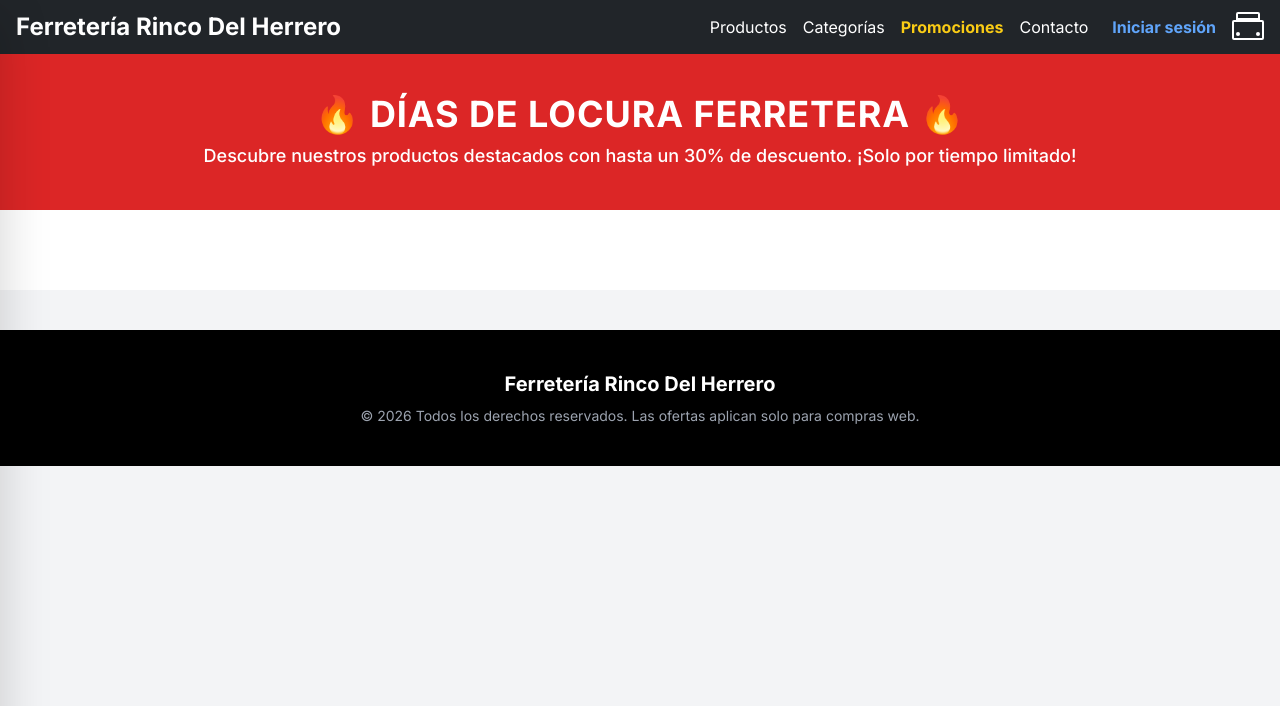
After one commit to franciscocarra/ferremas, a Django app: page /promociones/ in a window 1280 px wide. The commit adds this page. Shown: the top 706 px of the page. Run offline with Django 5.2, Linux system fonts and the light colour scheme; data that the repository does not hold is empty; some libraries are stand-ins or nearby versions.

Commit message:
promociones

```diff
--- a/core/templates/core/Usuarios.html
+++ b/core/templates/core/Usuarios.html
@@ -22,7 +22,7 @@
                 <li><a href="{% url 'productos' %}" class="hover:underline">Productos</a></li>
                 <!-- CAMBIO: botón para mostrar categorías -->
                 <li><button onclick="toggleCategorias()" class="hover:underline focus:outline-none">Categorías</button></li>
-                <li><a href="{% url 'error_producto' %}" class="hover:underline">Promociones</a></li>
+                <li><a href="{% url 'promociones' %}" class="hover:underline">Promociones</a></li>
                 <li><a href="{% url 'contacto' %}" class="hover:underline">Contacto</a></li>
                 {% if user.is_authenticated %}
                 <li class="relative">
--- a/core/templates/core/carrito.html
+++ b/core/templates/core/carrito.html
@@ -21,7 +21,7 @@
                         <li><a href="{% url 'home' %}" class="hover:underline">Inicio</a></li>
                         <li><a href="{% url 'productos' %}" class="hover:underline">Productos</a></li>
                         <li><button onclick="toggleCategorias()" class="hover:underline focus:outline-none">Categorías</button></li>
-                        <li><a href="{% url 'error_producto' %}" class="hover:underline">Promociones</a></li>
+                        <li><a href="{% url 'promociones' %}" class="hover:underline">Promociones</a></li>
                         <li><a href="{% url 'contacto' %}" class="hover:underline">Contacto</a></li>
 
                         {% if user.is_authenticated %}
--- a/core/templates/core/contacto.html
+++ b/core/templates/core/contacto.html
@@ -22,7 +22,7 @@
                 <ul class="flex space-x-4">
                     <li><a href="{% url 'productos' %}" class="hover:underline">Productos</a></li>
                     <li><button onclick="toggleCategorias()" class="hover:underline focus:outline-none">Categorías</button></li>
-                    <li><a href="{% url 'error_producto' %}" class="hover:underline">Promociones</a></li>
+                    <li><a href="{% url 'promociones' %}" class="hover:underline">Promociones</a></li>
                     <li><a href="{% url 'contacto' %}" class="hover:underline">Contacto</a></li>
                 </ul>
             </nav>
--- a/core/templates/core/error_producto.html
+++ b/core/templates/core/error_producto.html
@@ -20,7 +20,7 @@
                 <li><a href="{% url 'productos' %}" class="hover:underline">Productos</a></li>
                 <!-- CAMBIO: botón para mostrar categorías -->
                 <li><button onclick="toggleCategorias()" class="hover:underline focus:outline-none">Categorías</button></li>
-                <li><a href="{% url 'error_producto' %}" class="hover:underline">Promociones</a></li>
+                <li><a href="{% url 'promociones' %}" class="hover:underline">Promociones</a></li>
                 <li><a href="{% url 'contacto' %}" class="hover:underline">Contacto</a></li>
                 {% if user.is_authenticated %}
                             <li class="relative">
--- a/core/templates/core/herramientas.html
+++ b/core/templates/core/herramientas.html
@@ -20,7 +20,7 @@
                 <li><a href="{% url 'productos' %}" class="hover:underline">Productos</a></li>
                 <!-- CAMBIO: botón para mostrar categorías -->
                 <li><button onclick="toggleCategorias()" class="hover:underline focus:outline-none">Categorías</button></li>
-                <li><a href="{% url 'error_producto' %}" class="hover:underline">Promociones</a></li>
+                <li><a href="{% url 'promociones' %}" class="hover:underline">Promociones</a></li>
                 <li><a href="{% url 'contacto' %}" class="hover:underline">Contacto</a></li>
                 {% if user.is_authenticated %}
                             <li class="relative">
--- a/core/templates/core/home.html
+++ b/core/templates/core/home.html
@@ -23,7 +23,7 @@
                 <ul class="flex space-x-4">
                     <li><a href="{% url 'productos' %}" class="hover:underline">Productos</a></li>
                     <li><button onclick="toggleCategorias()" class="hover:underline focus:outline-none">Categorías</button></li>
-                    <li><a href="{% url 'error_producto' %}" class="hover:underline">Promociones</a></li>
+                    <li><a href="{% url 'promociones' %}" class="hover:underline">Promociones</a></li>
                     <li><a href="{% url 'contacto' %}" class="hover:underline">Contacto</a></li>
                 </ul>
             </nav>
--- a/core/templates/core/materiales.html
+++ b/core/templates/core/materiales.html
@@ -20,7 +20,7 @@
                 <li><a href="{% url 'productos' %}" class="hover:underline">Productos</a></li>
                 <!-- CAMBIO: botón para mostrar categorías -->
                 <li><button onclick="toggleCategorias()" class="hover:underline focus:outline-none">Categorías</button></li>
-                <li><a href="{% url 'error_producto' %}" class="hover:underline">Promociones</a></li>
+                <li><a href="{% url 'promociones' %}" class="hover:underline">Promociones</a></li>
                 <li><a href="{% url 'contacto' %}" class="hover:underline">Contacto</a></li>
                 {% if user.is_authenticated %}
                 <li class="relative">
--- a/core/templates/core/pintura.html
+++ b/core/templates/core/pintura.html
@@ -20,7 +20,7 @@
                 <li><a href="{% url 'productos' %}" class="hover:underline">Productos</a></li>
                 <!-- CAMBIO: botón para mostrar categorías -->
                 <li><button onclick="toggleCategorias()" class="hover:underline focus:outline-none">Categorías</button></li>
-                <li><a href="{% url 'error_producto' %}" class="hover:underline">Promociones</a></li>
+                <li><a href="{% url 'promociones' %}" class="hover:underline">Promociones</a></li>
                 <li><a href="{% url 'contacto' %}" class="hover:underline">Contacto</a></li>
                 {% if user.is_authenticated %}
                 <li class="relative">
--- a/core/templates/core/productos.html
+++ b/core/templates/core/productos.html
@@ -22,7 +22,7 @@
                 <ul class="flex space-x-4">
                     <li><a href="{% url 'productos' %}" class="hover:underline">Productos</a></li>
                     <li><button onclick="toggleCategorias()" class="hover:underline focus:outline-none">Categorías</button></li>
-                    <li><a href="{% url 'error_producto' %}" class="hover:underline">Promociones</a></li>
+                    <li><a href="{% url 'promociones' %}" class="hover:underline">Promociones</a></li>
                     <li><a href="{% url 'contacto' %}" class="hover:underline">Contacto</a></li>
                 </ul>
             </nav>
--- /dev/null
+++ b/core/templates/core/promociones.html
@@ -0,0 +1,190 @@
+<!DOCTYPE html>
+<html lang="es">
+{% load static %}
+<head>
+    <meta charset="UTF-8">
+    <meta name="viewport" content="width=device-width, initial-scale=1.0">
+    <title>Ferretería Rinco Del Herrero - Promociones</title>
+    <script src="https://cdn.tailwindcss.com"></script>
+    <link href="https://cdn.jsdelivr.net/npm/bootstrap@5.3.0-alpha1/dist/css/bootstrap.min.css" rel="stylesheet">
+    <link href="https://fonts.googleapis.com/css2?family=Inter:wght@400;500;600;700&display=swap" rel="stylesheet">
+    <link rel="stylesheet" href="https://cdn.jsdelivr.net/npm/bootstrap-icons@1.10.5/font/bootstrap-icons.css">
+    <link rel="stylesheet" href="{% static 'core/css/productos.css' %}">
+</head>
+<body class="bg-gray-100 text-gray-900">
+    <header class="bg-dark text-white py-2">
+        <div class="container mx-auto flex justify-between items-center">
+            <h1 class="text-2xl font-bold"><a href="{% url 'home' %}">Ferretería Rinco Del Herrero</a></h1>
+            <div class="flex items-center">
+                <nav class="mr-6">
+                    <ul class="flex space-x-4">
+                        <li><a href="{% url 'productos' %}" class="hover:underline">Productos</a></li>
+                        <li><button onclick="toggleCategorias()" class="hover:underline focus:outline-none">Categorías</button></li>
+                        <li><a href="{% url 'promociones' %}" class="hover:underline font-bold text-yellow-400">Promociones</a></li>
+                        <li><a href="{% url 'contacto' %}" class="hover:underline">Contacto</a></li>
+                    </ul>
+                </nav>
+                <div class="flex items-center space-x-4">
+                    <div id="nav-auth-container" class="relative flex items-center">
+                        <div id="nav-login-container">
+                            <a href="{% url 'iniciar_session' %}" class="hover:underline font-bold text-blue-400">Iniciar sesión</a>
+                        </div>
+                        <div id="nav-user-container" class="relative hidden">
+                            <button id="user-menu-button" type="button" class="flex items-center text-white focus:outline-none">
+                                <i class="bi bi-person-circle mr-2"></i>
+                                <span id="nav-user-name" class="font-bold">Usuario</span>
+                                <svg class="w-4 h-4 ml-1" fill="none" stroke="currentColor" viewBox="0 0 24 24"><path stroke-linecap="round" stroke-linejoin="round" stroke-width="2" d="M19 9l-7 7-7-7"></path></svg>
+                            </button>
+                            <div id="user-menu-dropdown" class="absolute right-0 mt-2 w-48 bg-white rounded-md shadow-lg py-1 z-50 hidden">
+                                <button id="nav-logout-btn" class="block w-full text-left px-4 py-2 text-sm text-red-600 font-bold hover:bg-gray-100">Cerrar Sesión</button>
+                            </div>
+                        </div>
+                    </div>
+                    <div>
+                        <a href="{% url 'carrito' %}" class="relative inline-block w-8 h-8">
+                            <div class="absolute bottom-0 left-0 w-8 h-5 border-2 border-white rounded-sm"></div>
+                            <div class="absolute bottom-5 left-1 w-6 h-2 border-2 border-white border-b-0 rounded-t-sm"></div>
+                            <div class="absolute bottom-1 left-1 w-1 h-1 bg-white rounded-full"></div>
+                            <div class="absolute bottom-1 right-1 w-1 h-1 bg-white rounded-full"></div>
+                            {% if cart_item_count > 0 %}
+                            <span class="absolute -top-2 -right-2 flex items-center justify-center w-5 h-5 text-xs font-bold text-white bg-red-600 rounded-full">{{ cart_item_count }}</span>
+                            {% endif %}
+                        </a>
+                    </div>
+                </div>
+            </div>
+        </div>
+    </header>
+
+    <div id="categoriasSidebar" class="fixed top-0 left-0 w-80 h-full bg-white shadow-lg z-50 transform -translate-x-full transition-transform duration-300 ease-in-out overflow-y-auto">
+        <div class="flex items-center justify-between px-4 py-3 border-b">
+            <h2 class="text-lg font-bold text-gray-800">Categorías</h2>
+            <button onclick="toggleCategorias()" class="text-xl font-bold text-gray-600 hover:text-black">&times;</button>
+        </div>
+        <ul class="p-4 space-y-2 text-gray-700">
+            <a href="{% url 'productos' %}?categoria=aseo"><li class="hover:bg-gray-100 p-2 rounded cursor-pointer">Aseo Industrial</li></a>
+            <a href="{% url 'productos' %}?categoria=seguridad"><li class="hover:bg-gray-100 p-2 rounded cursor-pointer">Ropa de Seguridad</li></a>
+            <a href="{% url 'productos' %}?categoria=cemento"><li class="hover:bg-gray-100 p-2 rounded cursor-pointer">Materiales de Construcción</li></a>
+            <a href="{% url 'productos' %}?categoria=herramienta"><li class="hover:bg-gray-100 p-2 rounded cursor-pointer">Máquinas y Herramientas</li></a>
+            <a href="{% url 'productos' %}?categoria=fijacion"><li class="hover:bg-gray-100 p-2 rounded cursor-pointer">Fijaciones</li></a>
+            <a href="{% url 'productos' %}?categoria=pintura"><li class="hover:bg-gray-100 p-2 rounded cursor-pointer">Pintura</li></a>
+            <a href="{% url 'productos' %}?categoria=tensor"><li class="hover:bg-gray-100 p-2 rounded cursor-pointer">Tensores</li></a>
+        </ul>
+    </div>
+
+    <div class="bg-red-600 text-white py-10 px-4 text-center">
+        <h2 class="text-4xl font-bold mb-2 uppercase tracking-wide">🔥 Días de Locura Ferretera 🔥</h2>
+        <p class="text-lg font-medium">Descubre nuestros productos destacados con hasta un 30% de descuento. ¡Solo por tiempo limitado!</p>
+    </div>
+
+    <section class="bg-white py-10">
+        <div class="container mx-auto px-4">
+            <div class="grid grid-cols-1 sm:grid-cols-2 lg:grid-cols-4 gap-6">
+                {% for producto in lista_productos %}
+                <div class="bg-white rounded-md shadow-lg border-2 border-red-100 flex flex-col justify-between group relative transform hover:-translate-y-1 transition duration-300">
+
+                    <div class="absolute top-2 right-2 bg-red-600 text-white text-xs font-bold px-3 py-1 rounded-full shadow-md z-10">
+                        -{{ producto.descuento }}%
+                    </div>
+
+                    <div>
+                        <div class="relative pt-4">
+                            {% if producto.imagen_url %}
+                                <img src="{{ producto.imagen_url }}" alt="{{ producto.nombre_producto }}" class="h-48 w-full object-contain p-4" />
+                            {% else %}
+                                <img src="{% static 'core/img/placeholder.png' %}" alt="Imagen no disponible" class="h-48 w-full object-contain p-4" />
+                            {% endif %}
+                        </div>
+                        <div class="p-4 text-center">
+                            <h4 class="text-sm font-bold mb-1 leading-tight text-gray-800 truncate">
+                                {{ producto.nombre_producto|upper }}
+                            </h4>
+                            <p class="text-xs text-gray-400 mb-2">{{ producto.marca }}</p>
+                        </div>
+                    </div>
+                    <div class="p-4 pt-0 text-center">
+                        <p class="text-sm text-gray-400 line-through mb-0">${{ producto.precio_antiguo }} CLP</p>
+                        <p class="product-price text-2xl font-extrabold text-red-600 mb-3" data-price-clp="{{ producto.precio }}">
+                            ${{ producto.precio }} <span class="text-xs font-normal text-gray-500">+ IVA</span>
+                        </p>
+
+                        <div class="product-action-container">
+                            {% if producto.stock > 0 %}
+                                {% if user.is_authenticated %}
+                                    <form action="{% url 'add_to_cart' producto.sku %}" method="post">
+                                        {% csrf_token %}
+                                        <button type="submit" class="w-full bg-red-600 text-white py-2 rounded-md hover:bg-red-700 font-bold transition-colors shadow-md">
+                                            Aprovechar Oferta
+                                        </button>
+                                    </form>
+                                {% else %}
+                                    <a href="{% url 'iniciar_session' %}?next={% url 'promociones' %}" class="w-full block text-center bg-blue-600 text-white py-2 rounded-md hover:bg-blue-700 font-bold transition-colors">
+                                        Inicia Sesión para Comprar
+                                    </a>
+                                {% endif %}
+                            {% else %}
+                                <button disabled class="w-full bg-gray-400 text-white py-2 rounded-md font-bold cursor-not-allowed">
+                                    Agotado
+                                </button>
+                            {% endif %}
+                        </div>
+                    </div>
+                </div>
+                {% endfor %}
+            </div>
+        </div>
+    </section>
+
+    <footer class="bg-black text-white py-10 mt-10">
+        <div class="container mx-auto px-4 text-center">
+            <p class="font-bold text-xl mb-2">Ferretería Rinco Del Herrero</p>
+            <p class="text-sm text-gray-400">© 2026 Todos los derechos reservados. Las ofertas aplican solo para compras web.</p>
+        </div>
+    </footer>
+
+    <script src="https://cdn.jsdelivr.net/npm/bootstrap@5.3.0-alpha1/dist/js/bootstrap.bundle.min.js"></script>
+    <script>
+        function toggleCategorias() {
+            const sidebar = document.getElementById('categoriasSidebar');
+            sidebar.classList.toggle('-translate-x-full');
+        }
+
+        document.addEventListener('DOMContentLoaded', function() {
+            const usuarioStr = localStorage.getItem('usuario_ferremas');
+            const loginContainer = document.getElementById('nav-login-container');
+            const userContainer = document.getElementById('nav-user-container');
+            const userNameSpan = document.getElementById('nav-user-name');
+            const logoutBtn = document.getElementById('nav-logout-btn');
+
+            if (usuarioStr) {
+                const usuario = JSON.parse(usuarioStr);
+                if(loginContainer) loginContainer.style.display = 'none';
+                if(userContainer) userContainer.classList.remove('hidden');
+                if(userNameSpan) userNameSpan.textContent = usuario.nombre || usuario.correo;
+            }
+
+            const userMenuButton = document.getElementById('user-menu-button');
+            const userMenuDropdown = document.getElementById('user-menu-dropdown');
+
+            if (userMenuButton && userMenuDropdown) {
+                userMenuButton.addEventListener('click', function() {
+                    userMenuDropdown.classList.toggle('hidden');
+                });
+                window.addEventListener('click', function(e) {
+                    if (!userMenuButton.contains(e.target) && !userMenuDropdown.contains(e.target)) {
+                        userMenuDropdown.classList.add('hidden');
+                    }
+                });
+            }
+
+            if (logoutBtn) {
+                logoutBtn.addEventListener('click', () => {
+                    localStorage.removeItem('token_ferremas');
+                    localStorage.removeItem('usuario_ferremas');
+                    window.location.reload();
+                });
+            }
+        });
+    </script>
+</body>
+</html>
--- a/core/urls.py
+++ b/core/urls.py
@@ -42,6 +42,7 @@ urlpatterns = [
     path('api/enviar-contacto/', views.enviar_contacto, name='enviar_contacto'),
     path('administracion/mensajes/', views.lista_mensajes, name='lista_mensajes'),
     path('administracion/mensajes/eliminar/<int:mensaje_id>/', views.eliminar_mensaje, name='eliminar_mensaje'),
+    path('promociones/', views.promociones, name='promociones'),
 
 
 
--- a/core/views.py
+++ b/core/views.py
@@ -1038,3 +1038,28 @@ def eliminar_mensaje(request, mensaje_id):
     mensaje.delete()
     # Redirige de vuelta a la tabla
     return redirect('lista_mensajes')
+
+def promociones(request):
+    try:
+        # Traemos todos los productos
+        response = requests.get('https://productos-reje.onrender.com/productos/')
+        response.raise_for_status()
+        productos = response.json()
+    except requests.exceptions.RequestException:
+        productos = []
+
+    # Elegimos 8 productos al azar para que sean las "ofertas del día"
+    if len(productos) >= 8:
+        productos_promocion = random.sample(productos, 8)
+    else:
+        productos_promocion = productos
+
+    # Le agregamos un "precio antiguo" falso para que se vea el descuento en el HTML
+    for p in productos_promocion:
+        # Simulamos que originalmente costaban un 30% más
+        p['precio_antiguo'] = int(p['precio'] / 0.7)
+        p['descuento'] = 30 # Porcentaje a mostrar en la etiqueta
+
+    return render(request, 'core/promociones.html', {
+        'lista_productos': productos_promocion,
+    })
```
